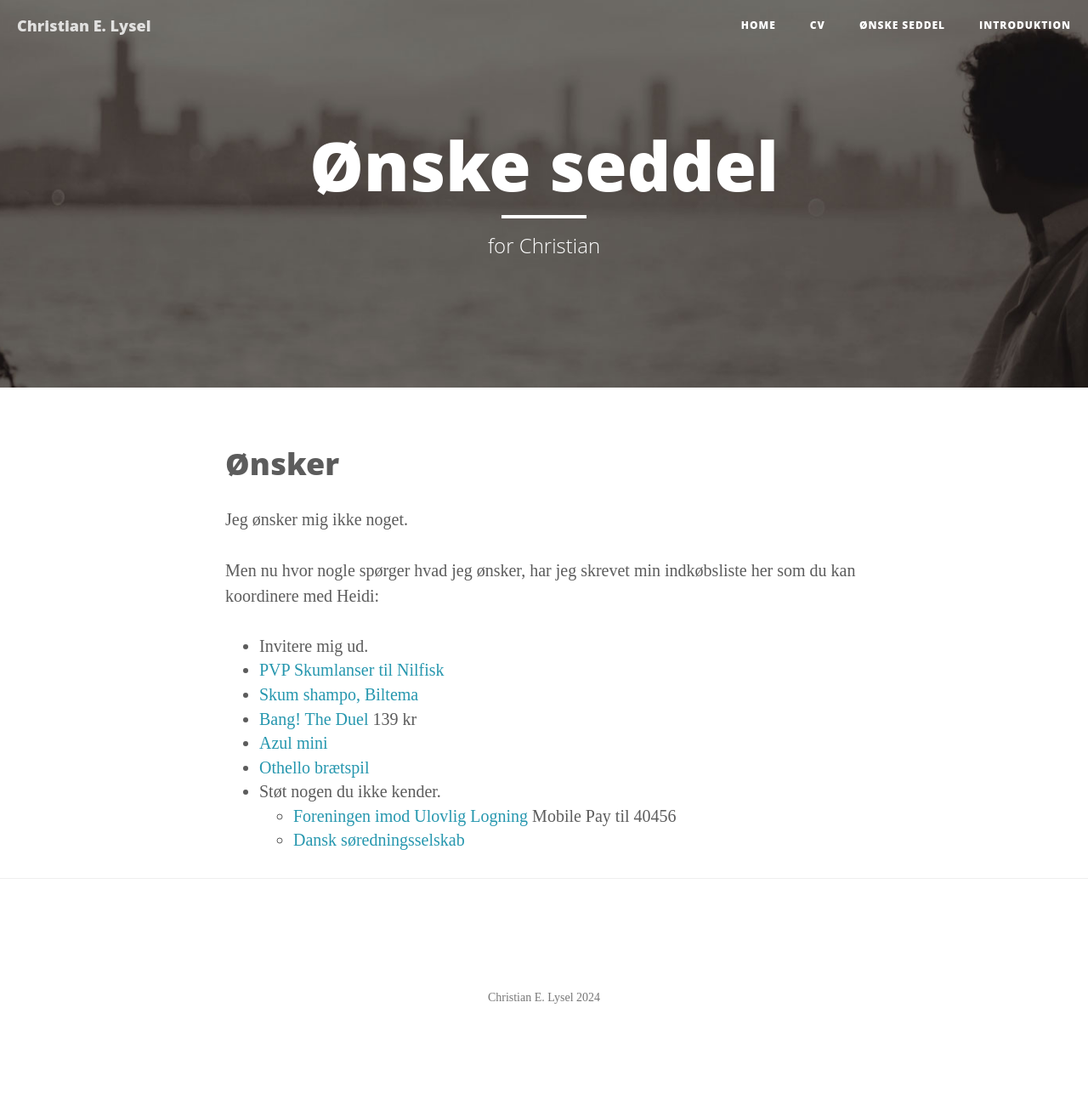
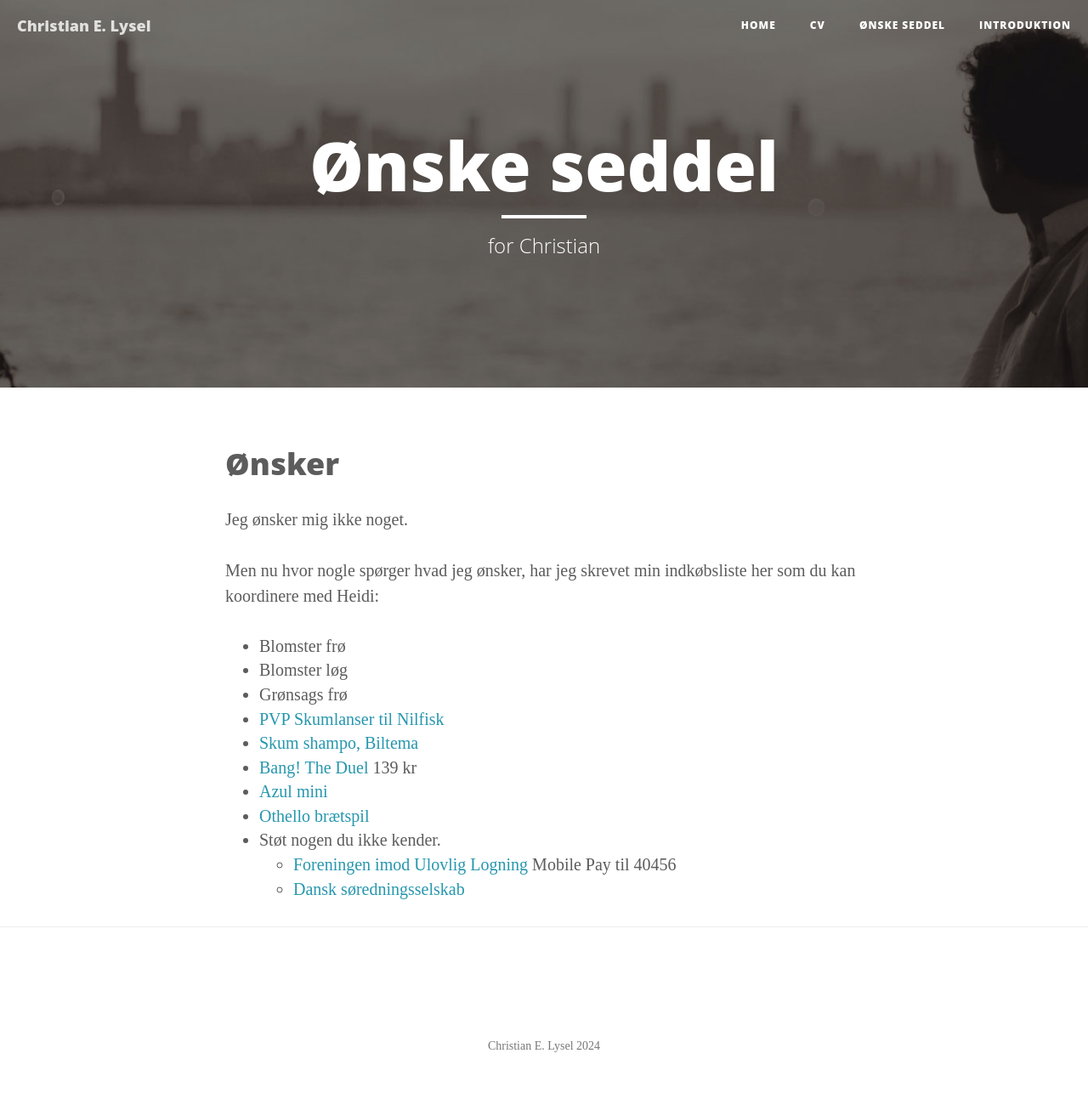
Before and after one commit to clysel/christian.lysel.net, a Jekyll site: the page built from gave.markdown, in a window 1280 px wide. Shown: the whole page at 85% size. Built offline with Jekyll 4.4.1, drawn with Linux system fonts in a browser that asks for light colours; before the commit the page ends 1249 px from its top, so only the background shows below that.

Commit message:
Update gave.markdown

```diff
--- a/gave.markdown
+++ b/gave.markdown
@@ -10,7 +10,9 @@ Jeg ønsker mig ikke noget.
 
 Men nu hvor nogle spørger hvad jeg ønsker, har jeg skrevet min indkøbsliste her som du kan koordinere med Heidi:
 
-* Invitere mig ud.
+* Blomster frø
+* Blomster løg
+* Grønsags frø
 * [PVP Skumlanser til Nilfisk](https://www.billigbilpleje.dk/pi/First-Foamer-ECO-Skumlanse-1-stk-_8726794v1623171_439637.aspx)
 * [Skum shampo, Biltema](https://www.biltema.dk/bilpleje/bilvask/bilshampoo/skumshampoo-lyserod-1-liter-2000046132)
 * [Bang! The Duel](https://www.spelexperten.dk/dk/selskabsspil/kortspil/bang-the-duel.html) 139 kr
```
